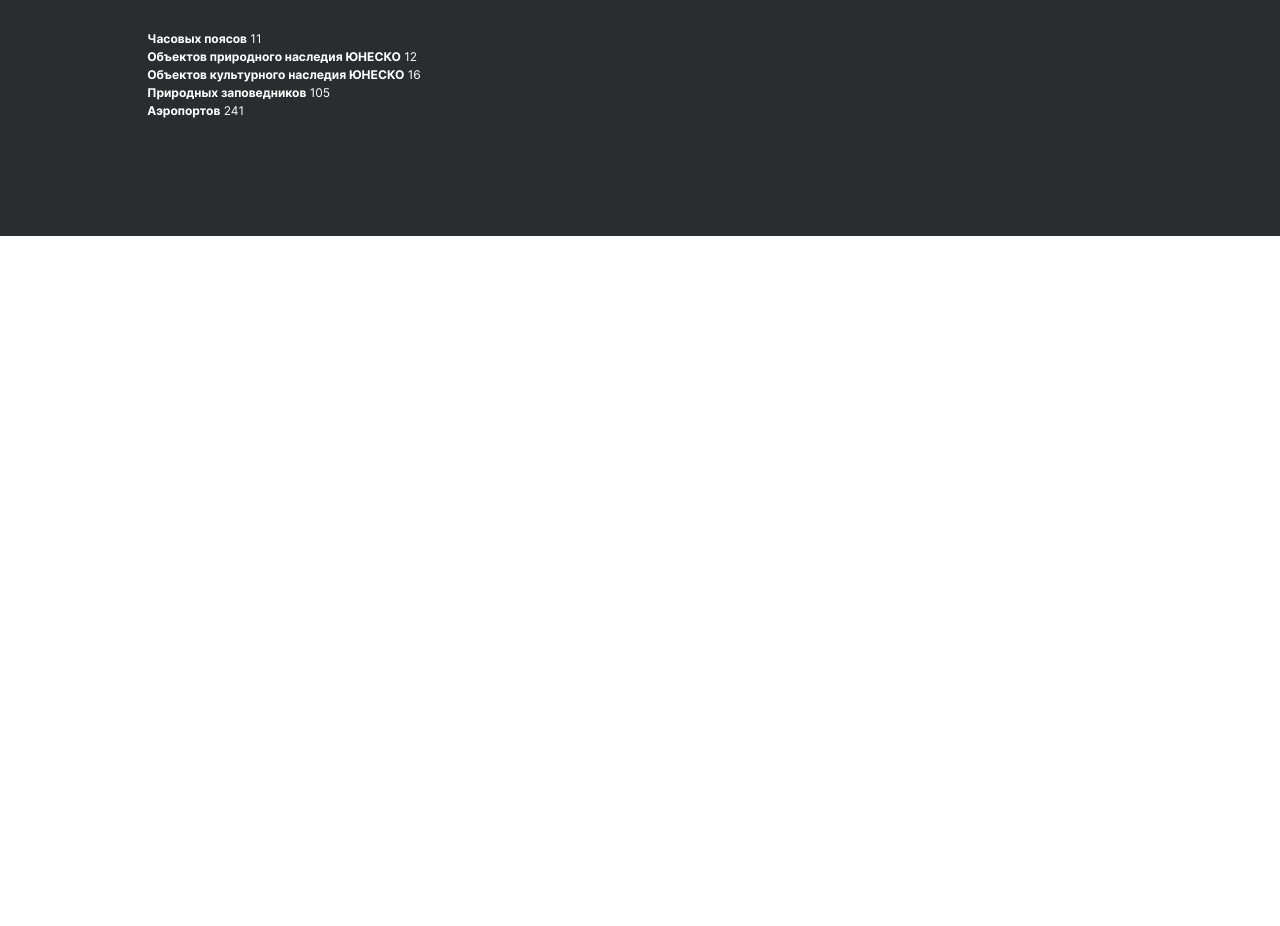
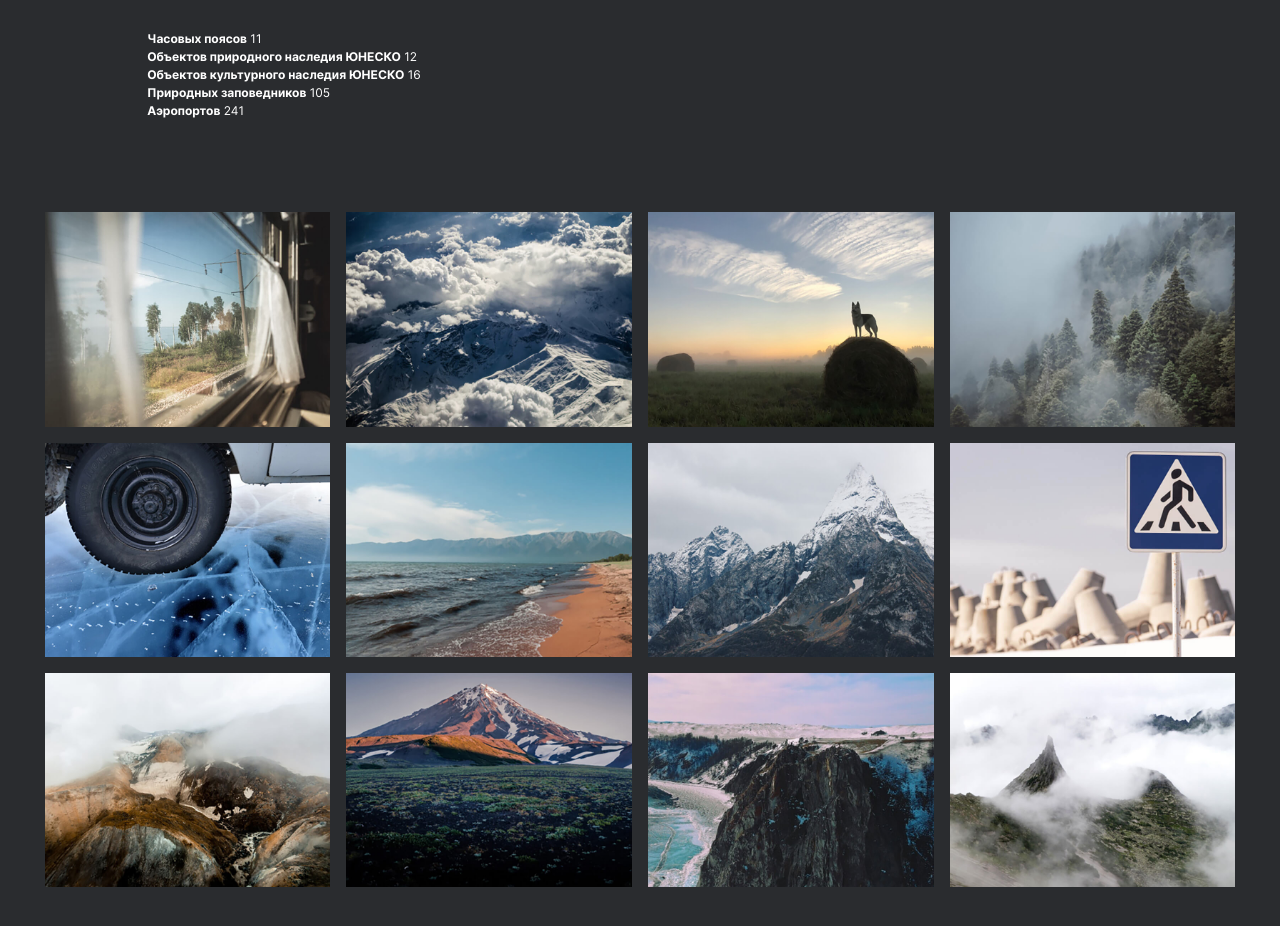
Before and after one commit to noi5enu1sanc3/russian-travel, a plain HTML site: page index.html in a window 1280 px wide. Shown: the part 1561-2487 px from the top of the page. Before the commit the page ends 1797 px from the top, so only its background shows below. Drawn offline with Linux system fonts and the light colour scheme.

Commit message:
add photo-grid section

```diff
--- a/blocks/photo-grid/__item/photo-grid__item.css
+++ b/blocks/photo-grid/__item/photo-grid__item.css
@@ -0,0 +1,4 @@
+.photo-grid__item {
+  width: 100%;
+  object-fit: cover;
+}
--- a/blocks/photo-grid/photo-grid.css
+++ b/blocks/photo-grid/photo-grid.css
@@ -0,0 +1,9 @@
+.photo-grid {
+  max-width: 93%;
+  margin-bottom: 92px;
+  display: grid;
+  row-gap: 16px;
+  column-gap: 16px;
+  grid-template-rows: repeat(3, 1fr);
+  grid-template-columns: repeat(4, 1fr);
+}
--- a/index.html
+++ b/index.html
@@ -61,18 +61,18 @@ s<!DOCTYPE html>
         </article>
       </section>
       <section class="photo-grid">
-        <div class="photo-grid__item"></div>
-        <div class="photo-grid__item"></div>
-        <div class="photo-grid__item"></div>
-        <div class="photo-grid__item"></div>
-        <div class="photo-grid__item"></div>
-        <div class="photo-grid__item"></div>
-        <div class="photo-grid__item"></div>
-        <div class="photo-grid__item"></div>
-        <div class="photo-grid__item"></div>
-        <div class="photo-grid__item"></div>
-        <div class="photo-grid__item"></div>
-        <div class="photo-grid__item"></div>
+        <img src="./images/photo-grid-train.jpg" alt="" class="photo-grid__item"></img>
+        <img src="./images/photo-grid-atharva-tulsi.jpg" alt="" class="photo-grid__item"></img>
+        <img src="./images/photo-grid-tuman.jpg" alt="" class="photo-grid__item"></img>
+        <img src="./images/photo-grid-sochi.jpg" alt="" class="photo-grid__item"></img>
+        <img src="./images/photo-grid-arisa.jpg" alt="" class="photo-grid__item"></img>
+        <img src="./images/photo-grid-baikal.jpg" alt="" class="photo-grid__item"></img>
+        <img src="./images/photo-grid-elbrus.jpg" alt="" class="photo-grid__item"></img>
+        <img src="./images/photo-grid-kondratiev.jpg" alt="" class="photo-grid__item"></img>
+        <img src="./images/photo-grid-kamchatka-1.jpg" alt="" class="photo-grid__item"></img>
+        <img src="./images/photo-grid-kamchatka-2.jpg" alt="" class="photo-grid__item"></img>
+        <img src="./images/photo-grid-baikal-2.jpg" alt="" class="photo-grid__item"></img>
+        <img src="./images/photo-grid-ergaki.jpg" alt="" class="photo-grid__item"></img>
       </section>
     </main>
   </div>
--- a/pages/index.css
+++ b/pages/index.css
@@ -21,3 +21,5 @@
 @import url(../blocks/lead/__title/lead__title.css);
 @import url(../blocks/lead/lead.css);
 @import url(../blocks/lead/__span-accent/lead__span-accent.css);
+@import url(../blocks/photo-grid/photo-grid.css);
+@import url(../blocks/photo-grid/__item/photo-grid__item.css);
```
